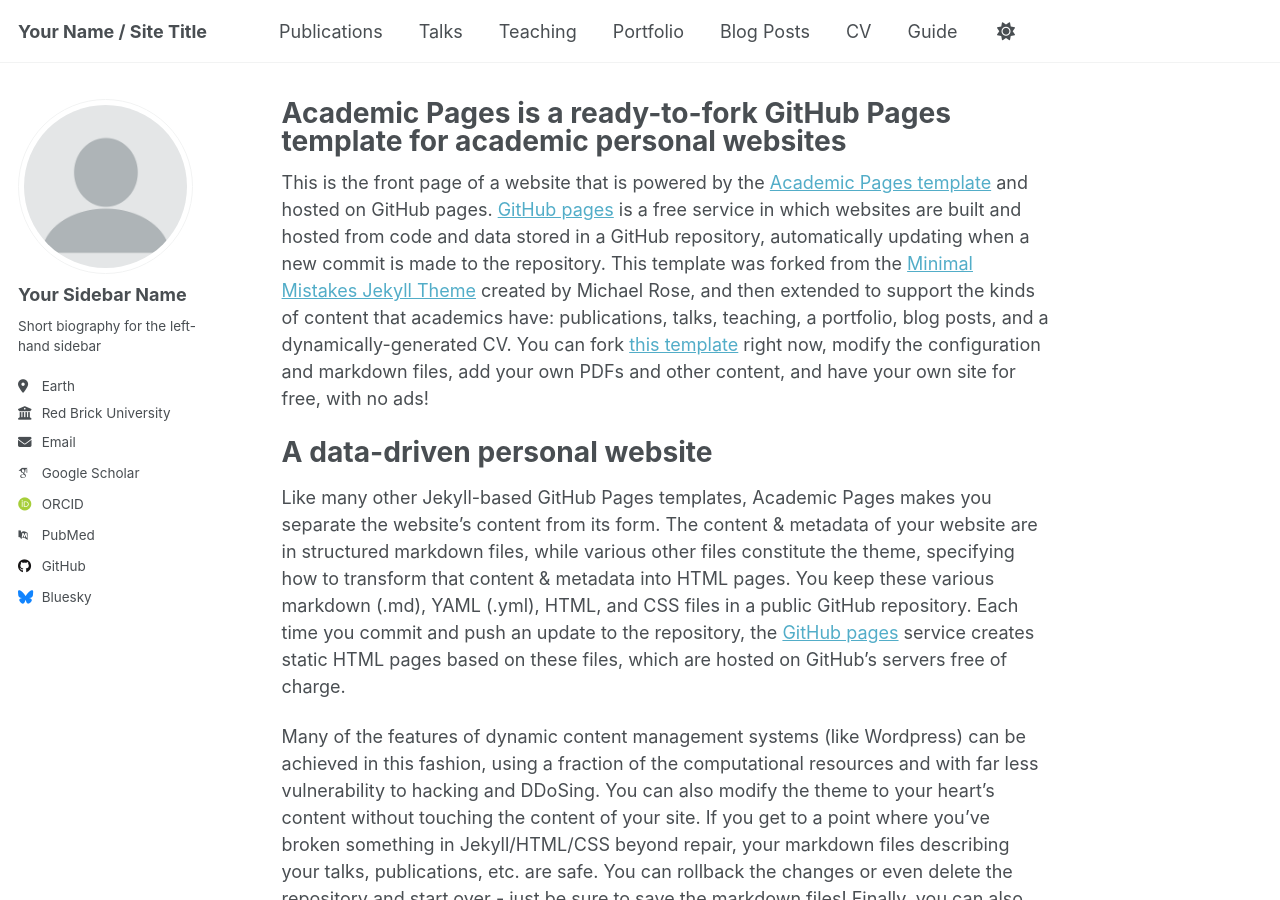
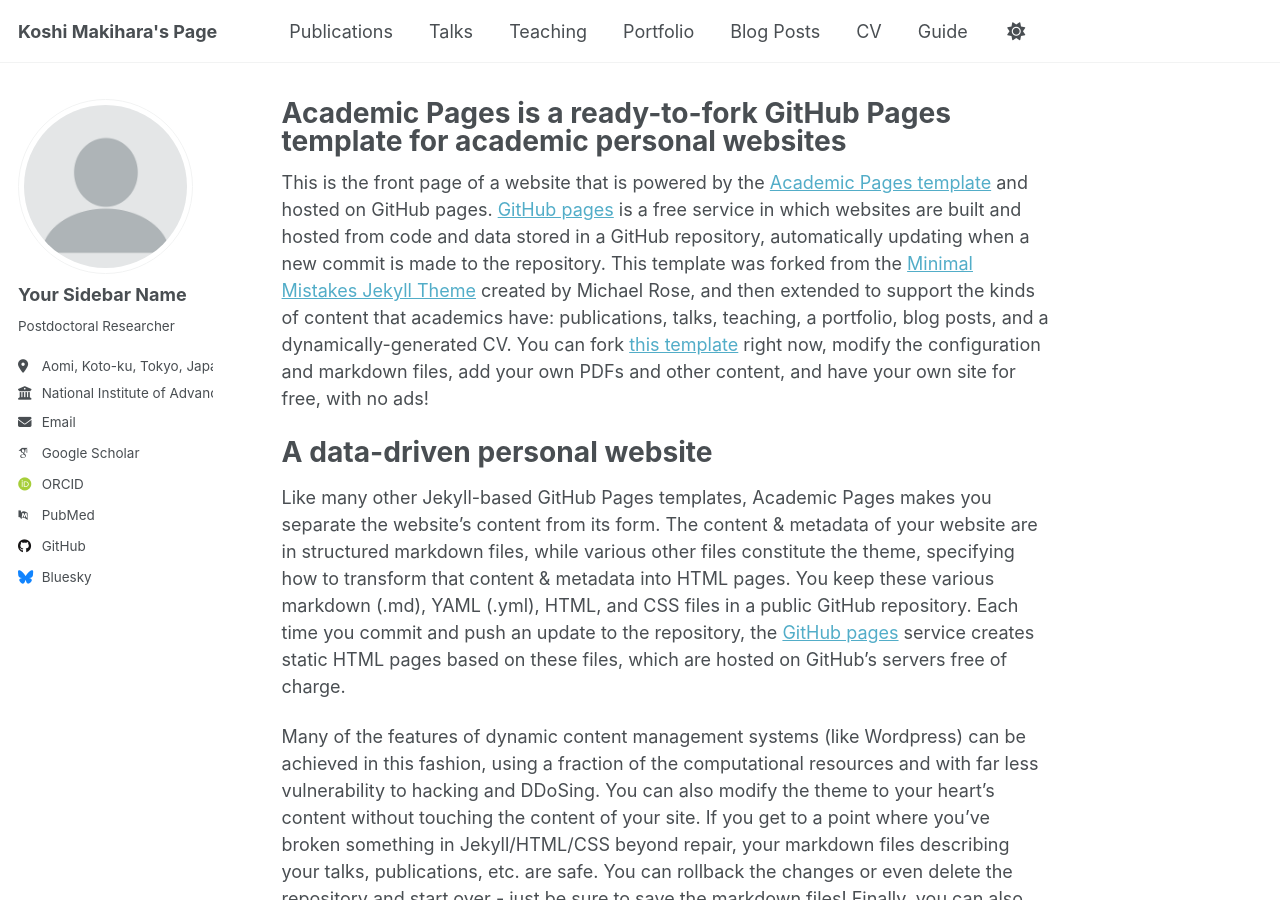
Before and after one commit to k-makihara/k-makihara.github.io, a Jekyll site: the page built from _pages/about.md, in a window 1280 px wide and 900 px high. Built offline with Jekyll 4.4.1, drawn with Linux system fonts in a browser that asks for light colours; some web fonts are replaced.

Commit message:
Update _config.yml

```diff
--- a/_config.yml
+++ b/_config.yml
@@ -9,13 +9,13 @@
 # Basic Site Settings
 locale                   : "en-US"
 site_theme               : "default"
-title                    : "Your Name / Site Title"
+title                    : "Koshi Makihara's Page"
 title_separator          : "-"
 name                     : &name "Your Name"
 description              : &description "personal description"
-url                      : https://academicpages.github.io # the base hostname & protocol for your site e.g. "https://[your GitHub username].github.io" or if you already have some other page hosted on Github then use "https://[your GitHub username].github.io/[Your Repo Name]"
+url                      : https://k-makihara.github.io/ # the base hostname & protocol for your site e.g. "https://[your GitHub username].github.io" or if you already have some other page hosted on Github then use "https://[your GitHub username].github.io/[Your Repo Name]"
 baseurl                  : "" # the subpath of your site, e.g. "/blog"
-repository               : "academicpages/academicpages.github.io"
+repository               : "k-makihara/k-makihara.github.io/"
 
 # Site Author - The following control what appear as part of the author content on the side bar.
 #               If a field is blank the icon and link will not appear, otherwise it will be shown.
@@ -25,16 +25,16 @@
   avatar           : "profile.png"
   name             : "Your Sidebar Name"
   pronouns         : # example: "she/her"
-  bio              : "Short biography for the left-hand sidebar"
-  location         : "Earth"
-  employer         : "Red Brick University"
+  bio              : "Postdoctoral Researcher"
+  location         : "Aomi, Koto-ku, Tokyo, Japan"
+  employer         : "National Institute of Advanced Industrial Science and Technology(AIST)"
   uri              : # URL
-  email            : "none@example.org"
+  email            : "makihara-koshi@aist.go.jp"
 
   # Academic websites
   academia         : # URL
   arxiv            : # URL - Update with the correct link to your profile
-  googlescholar    : "https://scholar.google.com/citations?user=PS_CX0AAAAAJ"
+  googlescholar    : https://scholar.google.co.jp/citations?user=h0SRrTgAAAAJ&hl"
   impactstory      : # URL
   orcid            : "http://orcid.org/yourorcidurl"
   semantic         : # URL
@@ -46,7 +46,7 @@
   bitbucket        : # Username - Update with your username on the site
   codepen          : # Username
   dribbble         : # Username
-  github           : "academicpages"
+  github           : "k-makihara"
   kaggle           : # Username
   stackoverflow    : # User number or user number and name (i.e., use "1" or "1/jeff-atwood")
 
```
